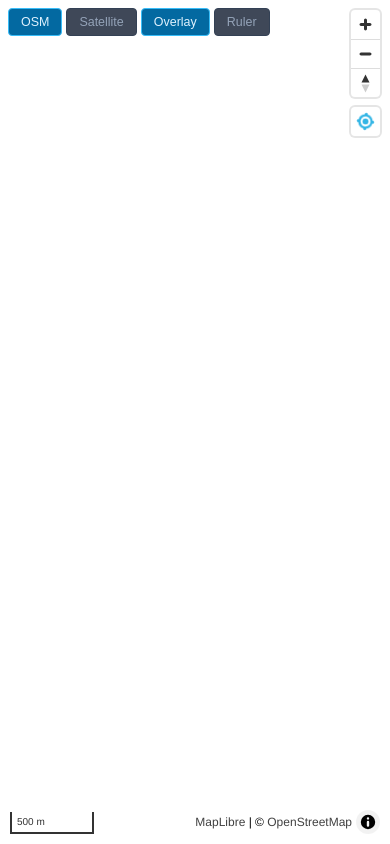
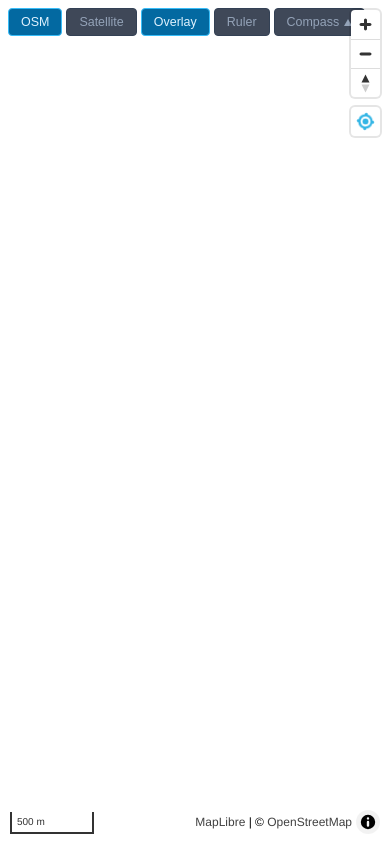
Before and after one commit to m1ndgames/FishingMap, a Flask app: page / in a window 390 px wide. Run offline with Flask 3, Linux system fonts and the light colour scheme; data that the repository does not hold is empty.

Commit message:
implement rotate on mobile

```diff
--- a/templates/index.html
+++ b/templates/index.html
@@ -21,6 +21,20 @@
     }
     .ctrl-btn.active { background: #0369a1; border-color: #38bdf8; color: #e0f2fe; }
     .depth-popup { font-size: .82rem; padding: 2px 2px; }
+
+    #btn-compass { position: relative; }
+    .compass-arrow {
+      display: inline-block;
+      width: 0; height: 0;
+      margin-left: 5px;
+      border-left: 4px solid transparent;
+      border-right: 4px solid transparent;
+      border-bottom: 7px solid currentColor;
+      transform-origin: 50% 70%;
+      transform: rotate(0deg);
+      transition: transform .1s linear;
+      vertical-align: middle;
+    }
   </style>
 </head>
 <body>
@@ -31,6 +45,7 @@
     <button id="btn-sat" class="ctrl-btn">Satellite</button>
     <button id="btn-overlay" class="ctrl-btn active">Overlay</button>
     <button id="btn-ruler" class="ctrl-btn">Ruler</button>
+    <button id="btn-compass" class="ctrl-btn">Compass<span class="compass-arrow"></span></button>
   </div>
 </div>
 
@@ -240,6 +255,90 @@ map.on('mousemove', (e) => {
   showRulerDistance(a, e.lngLat);
 });
 
+// ── Compass mode ───────────────────────────────────────────────────────────
+const btnCompass = document.getElementById('btn-compass');
+const compassArrow = btnCompass.querySelector('.compass-arrow');
+let compassActive = false;
+let smoothedHeading = 0;
+let compassEventName = null;   // 'deviceorientationabsolute' | 'deviceorientation'
+let compassListener = null;
+
+function shortestAngleDelta(from, to) {
+  return ((((to - from) % 360) + 540) % 360) - 180;
+}
+
+function extractHeading(event) {
+  if (typeof event.webkitCompassHeading === 'number') {
+    return event.webkitCompassHeading;   // iOS Safari: already true-north-referenced
+  }
+  if (typeof event.alpha === 'number') {
+    const screenAngle = (screen.orientation && screen.orientation.angle) || window.orientation || 0;
+    return (360 - event.alpha - screenAngle + 360) % 360;
+  }
+  return null;
+}
+
+function onDeviceOrientation(event) {
+  const heading = extractHeading(event);
+  if (heading === null) return;
+  smoothedHeading = (smoothedHeading + shortestAngleDelta(smoothedHeading, heading) * 0.15 + 360) % 360;
+  map.setBearing(smoothedHeading);
+  compassArrow.style.transform = `rotate(${smoothedHeading}deg)`;
+}
+
+async function enableCompassMode() {
+  if (typeof window.DeviceOrientationEvent === 'undefined') {
+    console.warn('[compass] DeviceOrientationEvent not supported on this browser/context');
+    return false;
+  }
+  if (typeof window.DeviceOrientationEvent.requestPermission === 'function') {
+    let result;
+    try {
+      result = await window.DeviceOrientationEvent.requestPermission();
+    } catch (err) {
+      console.warn('[compass] permission request failed:', err);
+      return false;
+    }
+    if (result !== 'granted') {
+      console.warn('[compass] permission denied by user');
+      return false;
+    }
+  }
+
+  compassEventName = 'ondeviceorientationabsolute' in window ? 'deviceorientationabsolute' : 'deviceorientation';
+  compassListener = onDeviceOrientation;
+  window.addEventListener(compassEventName, compassListener);
+  map.dragRotate.disable();
+  map.touchZoomRotate.disableRotation();
+  return true;
+}
+
+function disableCompassMode() {
+  if (compassListener) {
+    window.removeEventListener(compassEventName, compassListener);
+    compassListener = null;
+    compassEventName = null;
+  }
+  map.dragRotate.enable();
+  map.touchZoomRotate.enableRotation();
+  map.easeTo({ bearing: 0, pitch: 0, duration: 300 });
+  compassArrow.style.transform = 'rotate(0deg)';
+}
+
+btnCompass.addEventListener('click', async () => {
+  if (!compassActive) {
+    const ok = await enableCompassMode();
+    if (!ok) return;
+    compassActive = true;
+    smoothedHeading = map.getBearing();   // seed from current bearing, avoid a visible jump
+    btnCompass.classList.add('active');
+  } else {
+    disableCompassMode();
+    compassActive = false;
+    btnCompass.classList.remove('active');
+  }
+});
+
 // ── Overlay tile refresh ───────────────────────────────────────────────────
 let currentProfileKey = 'init';
 
```
